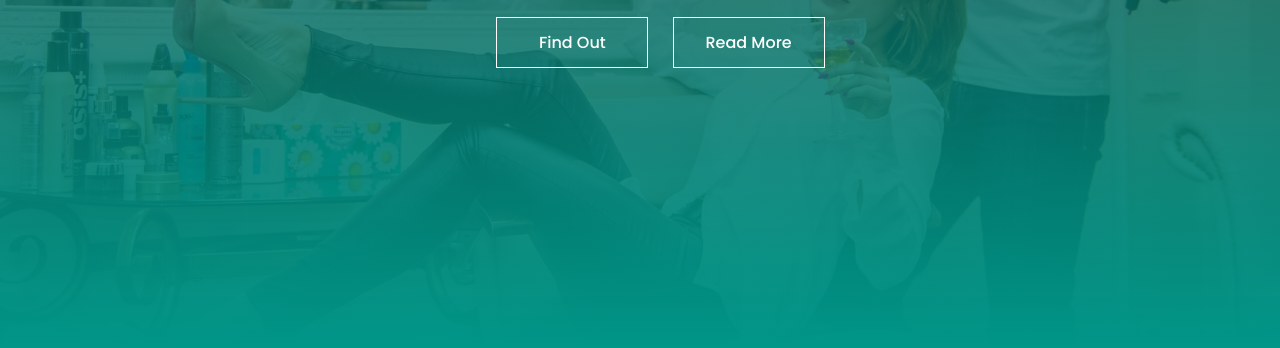
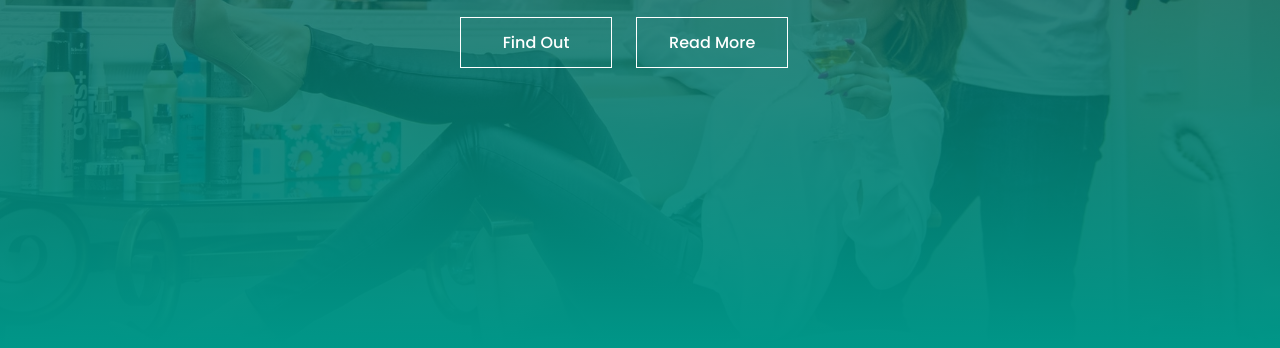
Before and after one commit to ShohanShabbir/Hair-Studio, a plain HTML site: page index.html in a window 1280 px wide. Shown: the part 452-800 px from the top of the page. Drawn offline with Linux system fonts and the light colour scheme.

Commit message:
Create style.css

```diff
--- a/style.css
+++ b/style.css
@@ -42,7 +42,7 @@
 .banner-btn{
 
     margin: 70px auto 0;
-    margin-left: 38%;
+    margin-left: 450px;
 }
 .banner-btn a{
 
```
